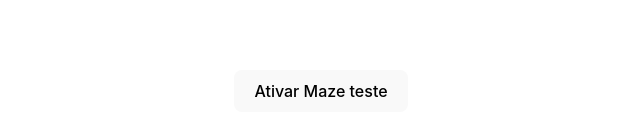
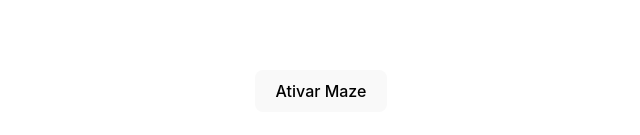
Before and after one commit to mmartinsoliv/vitejs-vite-os4kbt, a React (Vite) app: page / in a window 1280 px wide. Shown: the part 309-444 px from the top of the page, without its empty margins (319-959 px from the left). Built offline with nearby package versions, Linux system fonts and the light colour scheme.

Commit message:
feat: test again

```diff
--- a/src/App.tsx
+++ b/src/App.tsx
@@ -1,12 +1,9 @@
-import React from 'react'
 import './App.css'
 
 function App() {
-
-
     return (
       <div className="App">
-        <button>Ativar Maze teste</button>
+        <button>Ativar Maze</button>
       </div>
     );
   }
```
